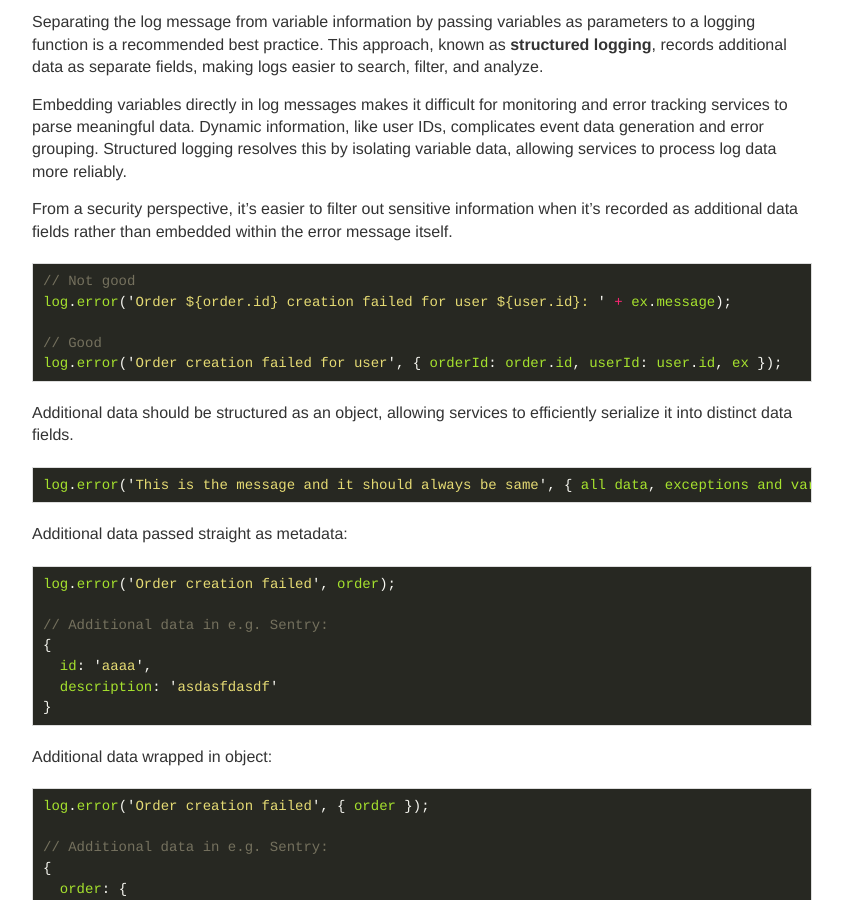
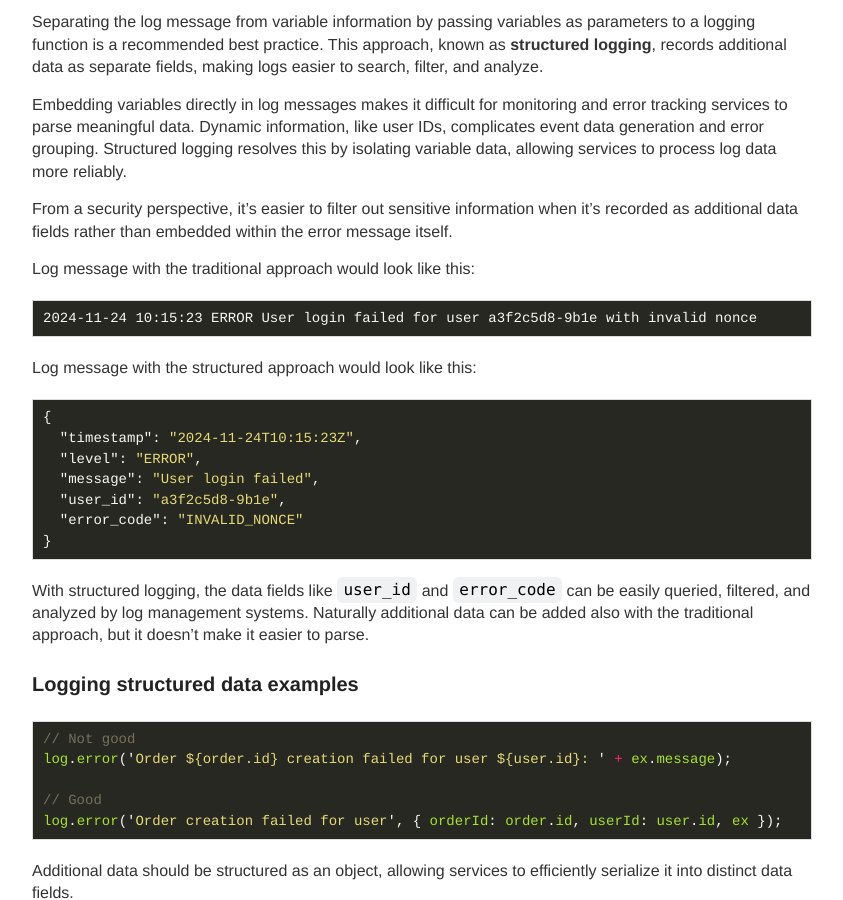
Before and after one commit to ttu/ttu.github.io, a Jekyll site: the page built from _posts/2022-3-25-logging-what-why-how.md, in a window 1280 px wide and 900 px high, scrolled down 2246 px. Shown: the whole window, without its empty margins (218-1061 px from the left). Built offline with Jekyll 4.4.1, drawn with Linux system fonts in a browser that asks for light colours.

Commit message:
Update logging post with structured example

````diff
--- a/_posts/2022-3-25-logging-what-why-how.md
+++ b/_posts/2022-3-25-logging-what-why-how.md
@@ -86,7 +86,27 @@ Separating the log message from variable information by passing variables as par
 
 Embedding variables directly in log messages makes it difficult for monitoring and error tracking services to parse meaningful data. Dynamic information, like user IDs, complicates event data generation and error grouping. Structured logging resolves this by isolating variable data, allowing services to process log data more reliably.
 
-From a security perspective, it’s easier to filter out sensitive information when it’s recorded as additional data fields rather than embedded within the error message itself.
+From a security perspective, it's easier to filter out sensitive information when it's recorded as additional data fields rather than embedded within the error message itself.
+
+Log message with the traditional approach would look like this:
+```
+2024-11-24 10:15:23 ERROR User login failed for user a3f2c5d8-9b1e with invalid nonce
+```
+
+Log message with the structured approach would look like this:
+```json
+{
+  "timestamp": "2024-11-24T10:15:23Z",
+  "level": "ERROR",
+  "message": "User login failed",
+  "user_id": "a3f2c5d8-9b1e",
+  "error_code": "INVALID_NONCE"
+}
+```
+
+With structured logging, the data fields like `user_id` and `error_code` can be easily queried, filtered, and analyzed by log management systems. Naturally additional data can be added also with the traditional approach, but it doesn't make it easier to parse.
+
+### Logging structured data examples
 
 ```js
 // Not good
````
